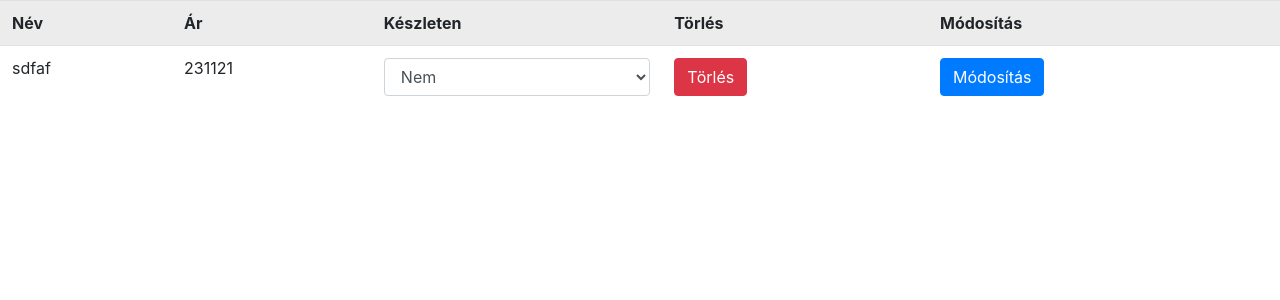
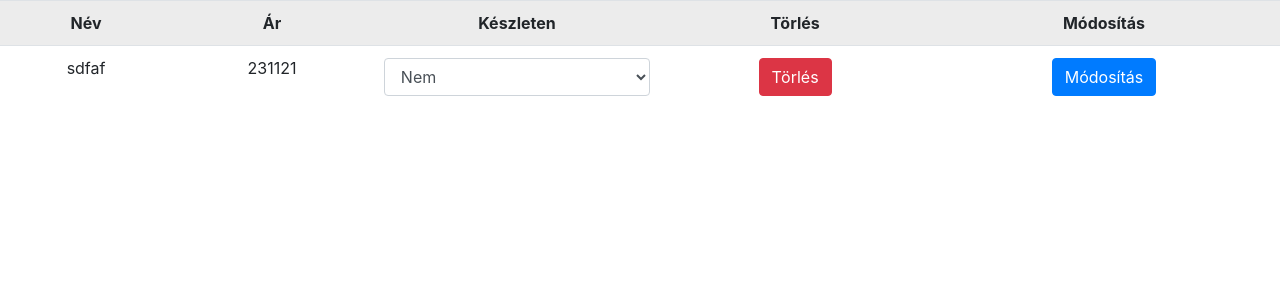
Before and after one commit to leventenyiro/PHP-AJAX, a PHP site: page /select.php in a window 1280 px wide. Shown: the top 300 px of the page. Run offline with PHP 8.4, Linux system fonts and the light colour scheme; data comes from the database, SQL or seed files in the repository.

Commit message:
add style

```diff
--- a/classes.php
+++ b/classes.php
@@ -1,6 +1,7 @@
 <html>
 <head>
   <link rel="stylesheet" href="https://maxcdn.bootstrapcdn.com/bootstrap/4.4.1/css/bootstrap.min.css">
+  <link rel="stylesheet" href="style.css">
   <script src="https://ajax.googleapis.com/ajax/libs/jquery/3.4.1/jquery.min.js"></script>
   <script src="https://cdnjs.cloudflare.com/ajax/libs/popper.js/1.16.0/umd/popper.min.js"></script>
   <script src="https://maxcdn.bootstrapcdn.com/bootstrap/4.4.1/js/bootstrap.min.js"></script>
--- /dev/null
+++ b/style.css
@@ -0,0 +1,3 @@
+tr, td {
+    text-align: center;
+}
```
